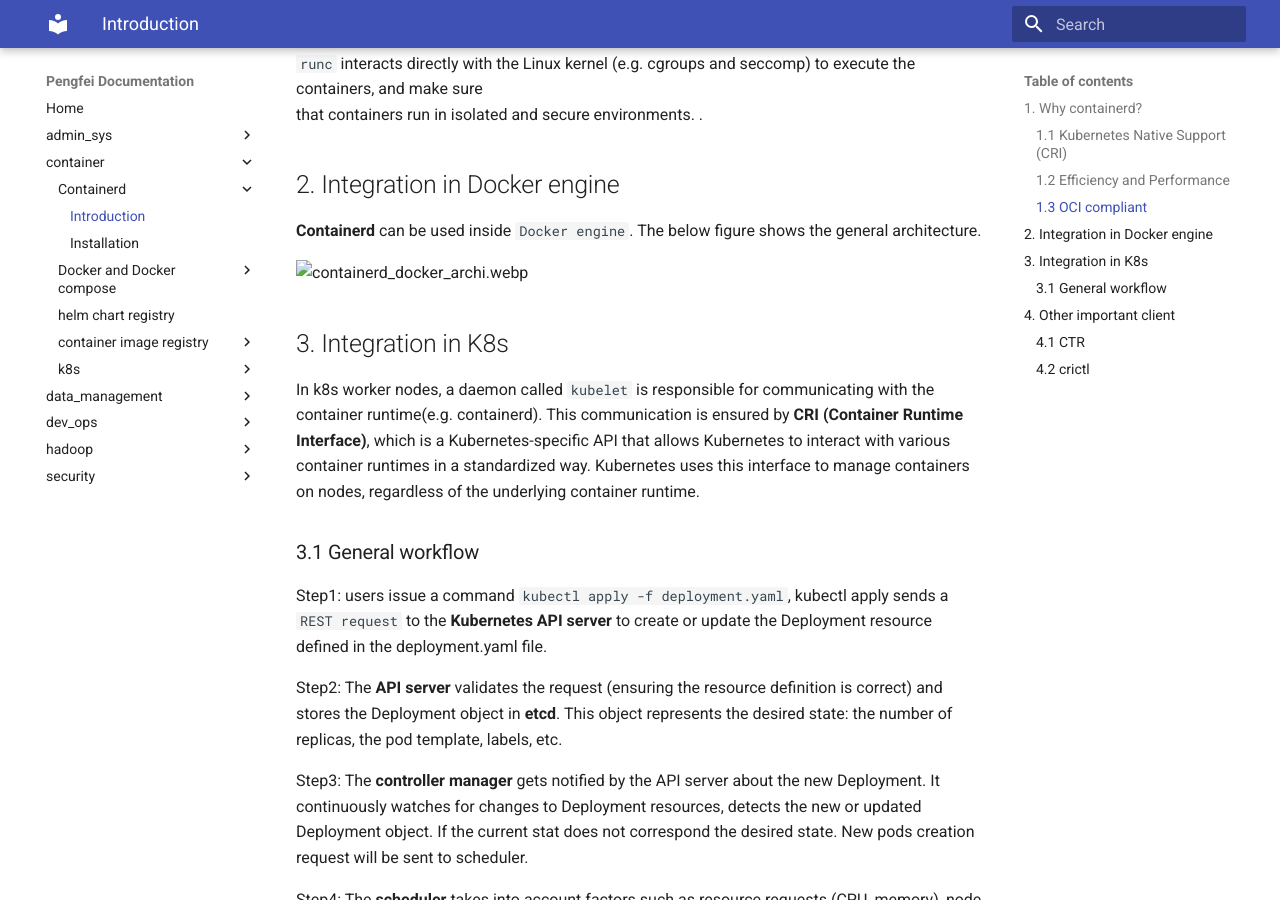
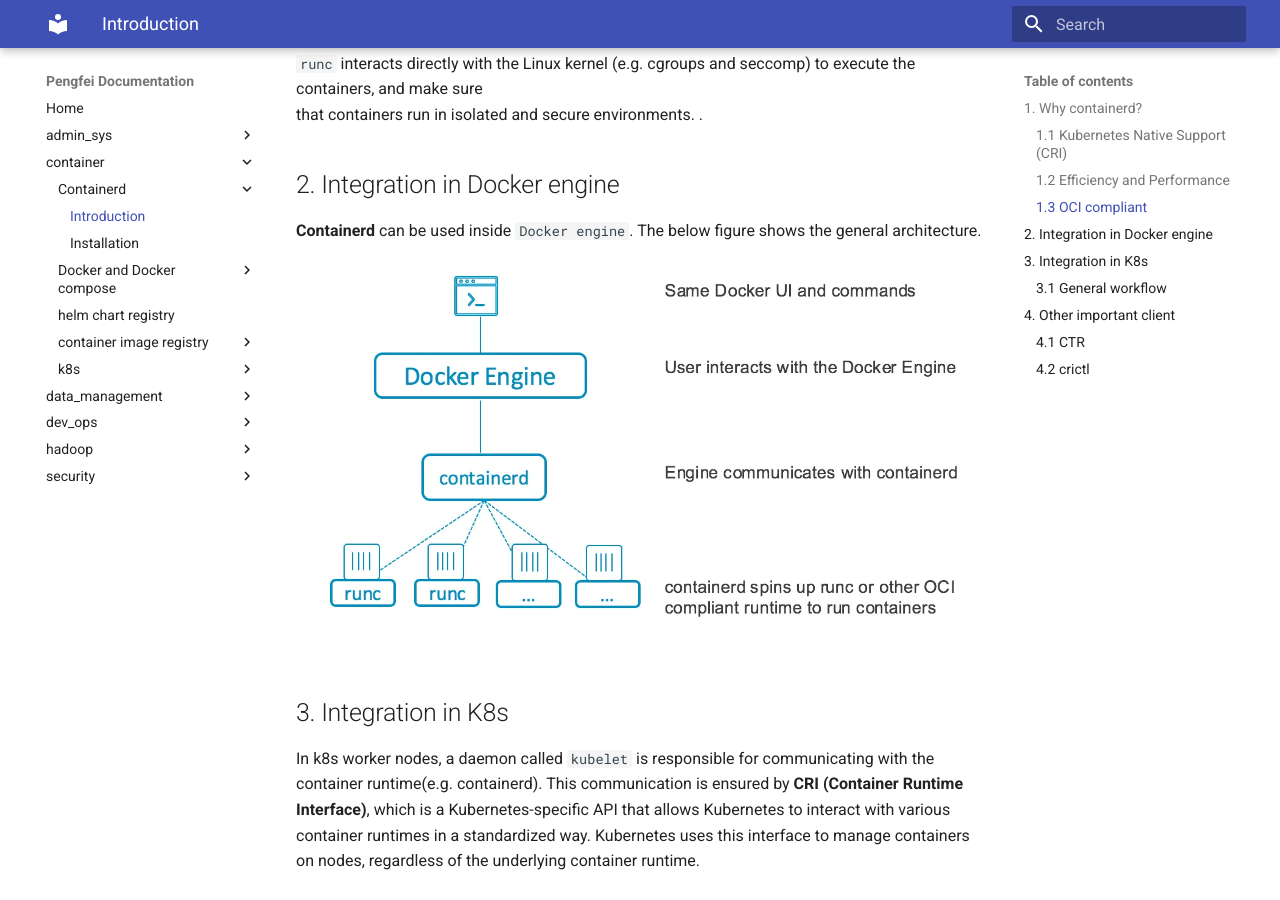
Before and after one commit to pengfei99/doc_center, an MkDocs documentation site: the page built from docs/container/Containerd/01.Introduction.md, in a window 1280 px wide and 900 px high, scrolled down 1057 px. Built offline with MkDocs 1.6.1 and Material for MkDocs 9.7.7, drawn with Linux system fonts in a browser that asks for light colours.

Commit message:
repair link

```diff
--- a/docs/container/Containerd/01.Introduction.md
+++ b/docs/container/Containerd/01.Introduction.md
@@ -39,7 +39,7 @@ that containers run in isolated and secure environments. .
 ## 2. Integration in Docker engine
 **Containerd** can be used inside `Docker engine`. The below figure shows the general architecture.
 
-![containerd_docker_archi.webp](../../../images/containerd_docker_archi.webp)
+![containerd_docker_archi.webp](../../assets/containerd_docker_archi.webp)
 
 ## 3. Integration in K8s
 
```
